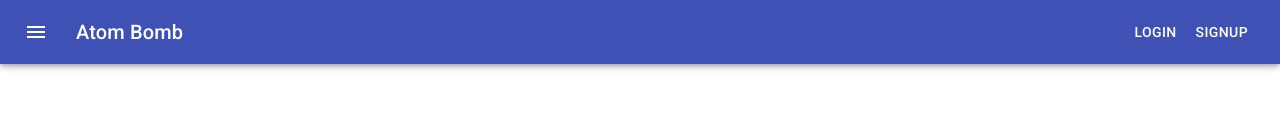
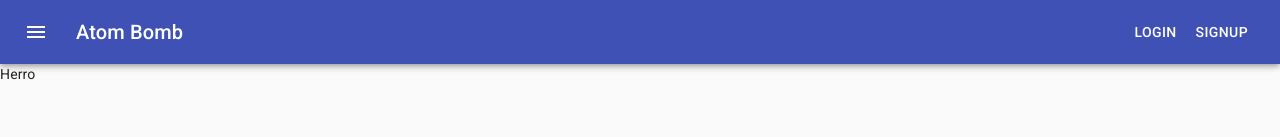
Before and after one commit to brandonkimmmm/atombomb-web, a React (Create React App) app: page /dashboard in a window 1280 px wide. Before the commit this address led to /. Shown: the top 137 px of the page. Built offline with nearby package versions, Linux system fonts and the light colour scheme; no server answers.

Commit message:
redirection on login/logout

```diff
--- a/src/App.js
+++ b/src/App.js
@@ -11,6 +11,7 @@ import { LoginForm } from './components/LoginForm';
 import { SignupForm } from './components/SignupForm';
 import { SignupComplete } from './components/SignupComplete';
 import { Footer } from './components/Footer';
+import { Dashboard } from './containers/Dashboard';
 
 function App() {
 	return (
@@ -18,6 +19,7 @@ function App() {
 			<Navbar />
 			<Switch>
 				<Route exact path="/" component={Landing} />
+				<Route exact path="/dashboard" component={Dashboard} />
 				<Route exact path="/login" component={LoginForm} />
 				<Route exact path="/signup" component={SignupForm} />
 				<Route exact path="/signup/complete" component={SignupComplete} />
--- a/src/components/Navbar/index.js
+++ b/src/components/Navbar/index.js
@@ -12,7 +12,7 @@ import Menu from '@material-ui/core/Menu';
 import Button from '@material-ui/core/Button';
 import MaterialUiLink from '@material-ui/core/Link';
 import { getUser, logoutUser } from '../../redux/user/userSlice';
-import { Link } from 'react-router-dom';
+import { Link, useHistory } from 'react-router-dom';
 
 export const Navbar = () => {
 	const classes = useStyles();
@@ -21,6 +21,7 @@ export const Navbar = () => {
 
 	const user = useSelector(getUser);
 	const dispatch = useDispatch();
+	const history = useHistory();
 
 	const handleMenu = (event) => {
 		setAnchorEl(event.currentTarget);
@@ -32,6 +33,7 @@ export const Navbar = () => {
 
 	const handleLogout = () => {
 		dispatch(logoutUser());
+		history.push('/');
 	}
 
 	return (
--- /dev/null
+++ b/src/containers/Dashboard/index.js
@@ -0,0 +1,13 @@
+import React, { Fragment } from 'react';
+import CssBaseline from '@material-ui/core/CssBaseline';
+
+export const Dashboard = () => {
+	return (
+		<Fragment>
+			<CssBaseline />
+				<main>
+					Herro
+				</main>
+		</Fragment>
+	);
+}
--- a/src/containers/Landing/index.js
+++ b/src/containers/Landing/index.js
@@ -1,11 +1,20 @@
 import React, { Fragment } from 'react';
 import CssBaseline from '@material-ui/core/CssBaseline';
+import { useSelector } from 'react-redux';
+import { getUser } from '../../redux/user/userSlice';
+import { Redirect } from 'react-router';
 
 import { LandingHero } from '../../components/LandingHero';
 import { LandingFunctionalities } from '../../components/LandingFunctionalities';
 import { LandingSocialMedia } from '../../components/LandingSocialMedia';
 
 export const Landing = () => {
+	const user = useSelector(getUser);
+
+	const renderedPage = () => {
+		if (user.loggedIn) {
+			return <Redirect to="/dashboard" />
+		} else {
 			return (
 				<Fragment>
 					<CssBaseline />
@@ -15,5 +24,9 @@ export const Landing = () => {
 						<LandingSocialMedia />
 					</main>
 				</Fragment>
-	);
+			)
 		}
+	}
+
+	return renderedPage();
+}
```
Lines whose indentation alone changed are shown as unchanged.
